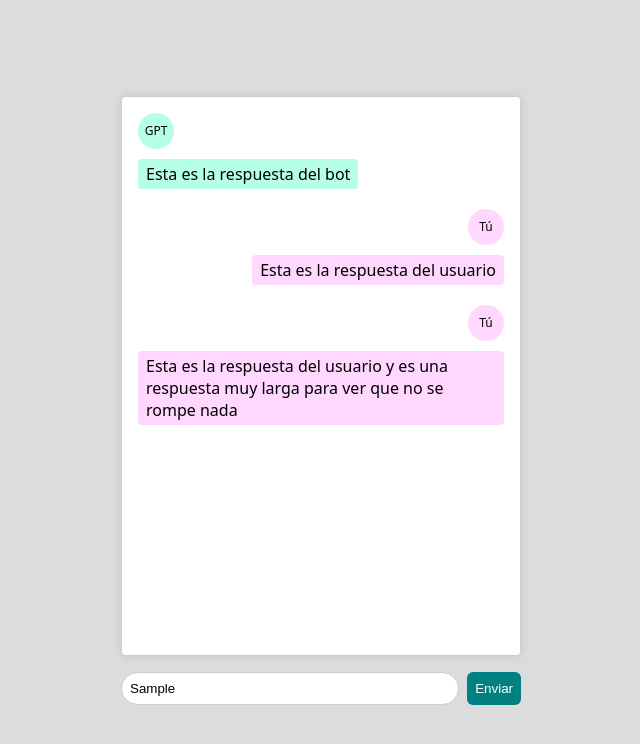
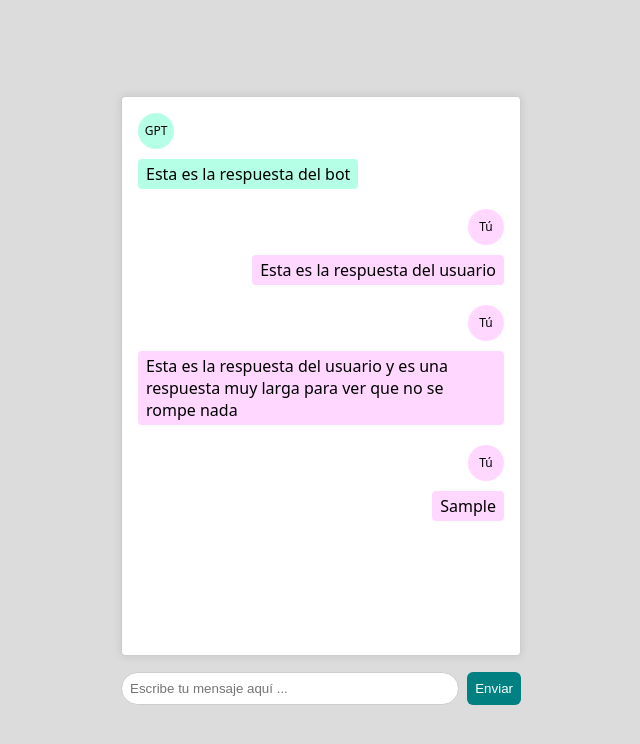
Before and after one commit to deligarbur/chatgpt-local, a plain HTML site: page src/index.html in a window 1280 px wide. Both pictures are taken after typing "Sample" into the empty fields and a click on the button "Enviar". Shown: the whole page, without its empty margins (319-959 px from the left). Drawn offline with Linux system fonts and the light colour scheme.

Commit message:
add message from user functionality

```diff
--- a/src/css/main.css
+++ b/src/css/main.css
@@ -43,7 +43,7 @@ ul {
   margin: 4px 0;
   padding: 4px 8px;
 
-  > p:first-child {
+  > span:first-child {
     width: 36px;
     height: 36px;
     background: gainsboro;
@@ -63,14 +63,14 @@ ul {
   &.user {
     align-self: flex-end;
     align-items: flex-end;
-    p {
+    p, span {
       background: rgb(255, 215, 255);
     }
   }
 
   &.bot {
     align-self: flex-start;
-    p {
+    p, span {
       background: rgb(182, 255, 231);
     }
   }
--- a/src/index.html
+++ b/src/index.html
@@ -12,17 +12,17 @@
     <main>
       <ul>
         <li class="message bot">
-          <p>GPT</p>
+          <span>GPT</span>
           <p>Esta es la respuesta del bot</p>
         </li>
 
         <li class="message user">
-          <p>Tú</p>
+          <span>Tú</span>
           <p>Esta es la respuesta del usuario</p>
         </li>
 
         <li class="message user">
-          <p>Tú</p>
+          <span>Tú</span>
           <p>Esta es la respuesta del usuario y es una respuesta muy larga para ver que no se rompe nada</p>
         </li>
       </ul>
@@ -35,7 +35,7 @@
 
     <template id="message-template">
       <li class="message">
-        <p></p>
+        <span></span>
         <p></p>
       </li>
     </template>
--- a/src/js/main.js
+++ b/src/js/main.js
@@ -1,3 +1,5 @@
+'use strict';
+
 const $form = document.querySelector('form');
 const $input = document.querySelector('input');
 const $button = document.querySelector('button');
@@ -9,4 +11,29 @@ const $container = document.querySelector('main');
 
 $form.addEventListener('submit', event => {
 	event.preventDefault();
+	const messageText = $input.value.trim();
+
+	if (messageText !== '') {
+		//añadimos el mensaje en el DOM
+		$input.value = '';
+	}
+
+	addMessage(messageText, 'user');
 });
+
+function addMessage(text, sender) {
+	//clonar el template
+	const clonedTemplate = $template.content.cloneNode(true);
+	const $newMessage = clonedTemplate.querySelector('.message');
+
+	const $who = $newMessage.querySelector('span');
+	const $text = $newMessage.querySelector('p');
+
+	$text.textContent = text;
+	$who.textContent = sender === 'bot' ? 'GPT' : 'Tú';
+	$newMessage.classList.add(sender);
+
+	//actualizar el scroll para ir bajando
+
+	$messages.appendChild($newMessage);
+}
```
